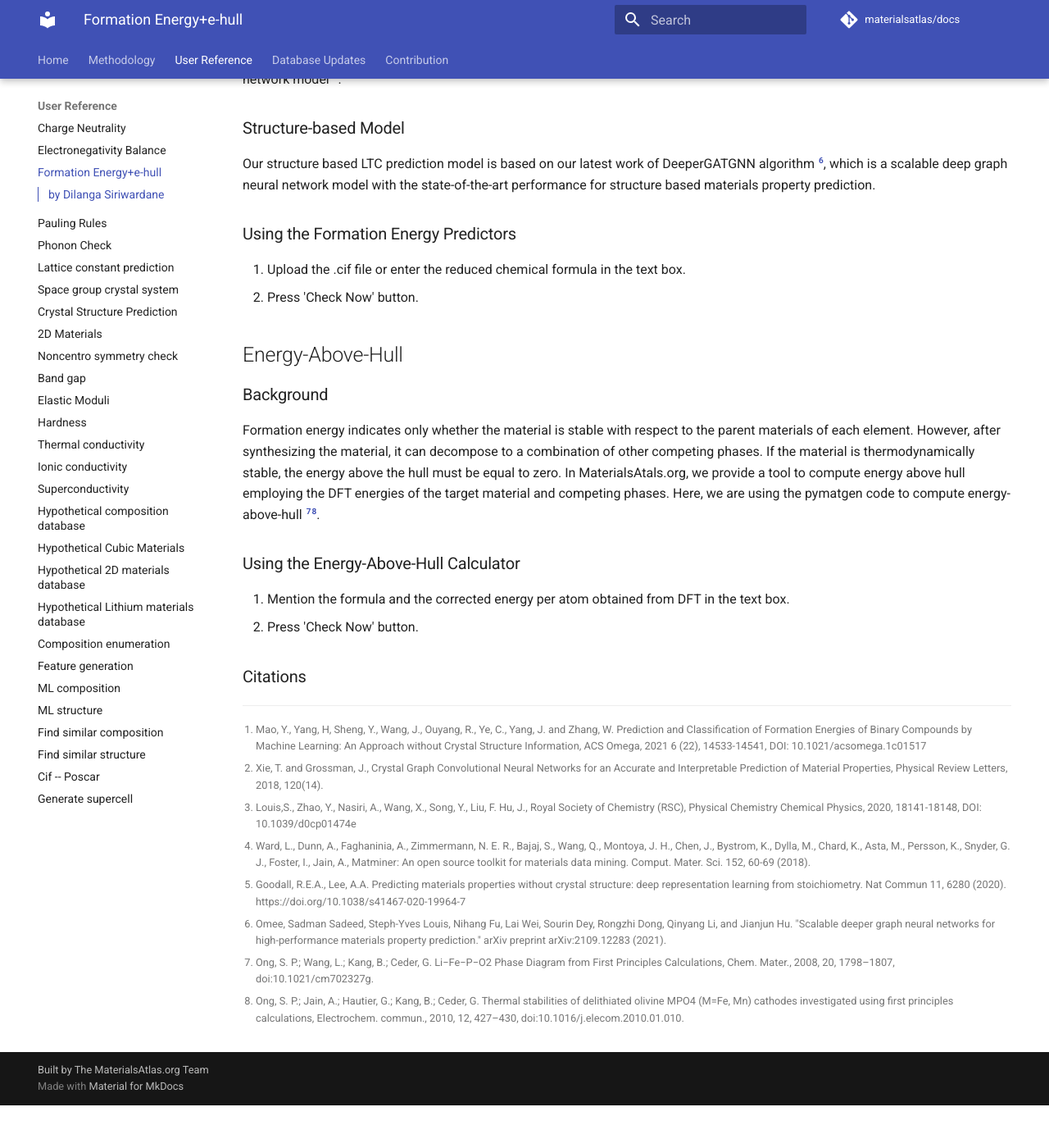
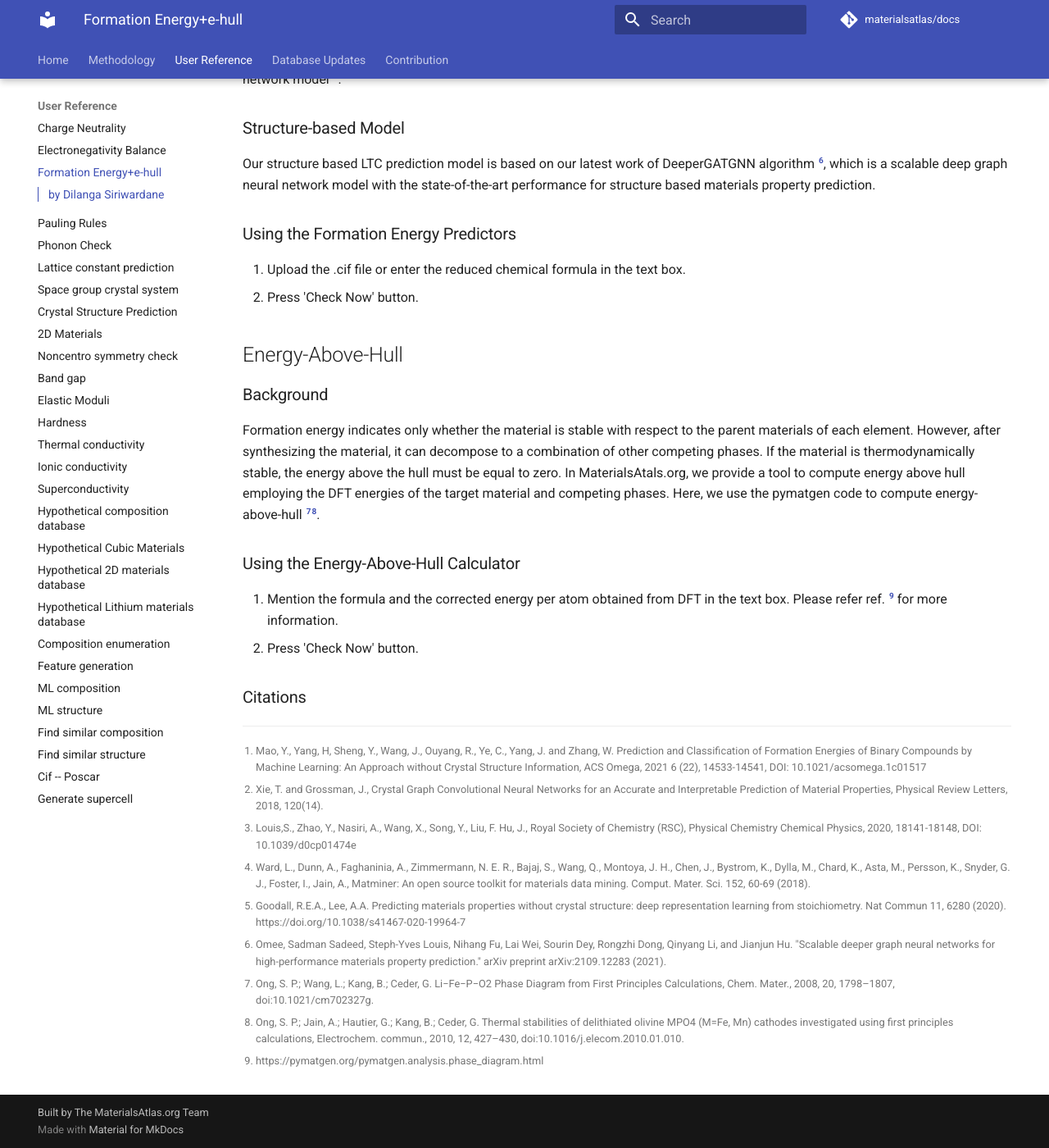
Before and after one commit to usccolumbia/materialsatlas, an MkDocs documentation site: the page built from docs/user-guide/formation_energy_ehull.md, in a window 1280 px wide and 1400 px high, scrolled down 775 px. Shown: the whole window at 82% size. Built offline with MkDocs 1.6.1 and Material for MkDocs 9.7.7, drawn with Linux system fonts in a browser that asks for light colours; comment, search, counter and statistics services are not loaded; before the commit the page ends 2123 px from its top, so only the background shows below that.

Commit message:
Update formation_energy_ehull.md

```diff
--- a/docs/user-guide/formation_energy_ehull.md
+++ b/docs/user-guide/formation_energy_ehull.md
@@ -23,10 +23,10 @@ Our structure based LTC prediction model is based on our latest work of DeeperGA
 
 ### Background
 
-Formation energy indicates only whether the material is stable with respect to the parent materials of each element. However, after synthesizing the material, it can decompose to a combination of other competing phases. If the material is thermodynamically stable, the energy above the hull must be equal to zero. In MaterialsAtals.org, we provide a tool to compute energy above hull employing the DFT energies of the target material and competing phases. Here, we are using the pymatgen code to compute energy-above-hull [^7][^8].
+Formation energy indicates only whether the material is stable with respect to the parent materials of each element. However, after synthesizing the material, it can decompose to a combination of other competing phases. If the material is thermodynamically stable, the energy above the hull must be equal to zero. In MaterialsAtals.org, we provide a tool to compute energy above hull employing the DFT energies of the target material and competing phases. Here, we use the pymatgen code to compute energy-above-hull [^7][^8].
 
 ### Using the Energy-Above-Hull Calculator
-1. Mention the formula and the corrected energy per atom obtained from DFT in the text box.
+1. Mention the formula and the corrected energy per atom obtained from DFT in the text box. Please refer ref. [^9] for more information.
 2. Press 'Check Now' button.
 
 
@@ -47,3 +47,5 @@ K., Snyder, G. J., Foster, I., Jain, A., Matminer: An open source toolkit for ma
 [^7]: Ong, S. P.; Wang, L.; Kang, B.; Ceder, G. Li−Fe−P−O2 Phase Diagram from First Principles Calculations, Chem. Mater., 2008, 20, 1798–1807, doi:10.1021/cm702327g.
 
 [^8]: Ong, S. P.; Jain, A.; Hautier, G.; Kang, B.; Ceder, G. Thermal stabilities of delithiated olivine MPO4 (M=Fe, Mn) cathodes investigated using first\ principles calculations, Electrochem. commun., 2010, 12, 427–430, doi:10.1016/j.elecom.2010.01.010.
+
+[^9]: https://pymatgen.org/pymatgen.analysis.phase_diagram.html
```
